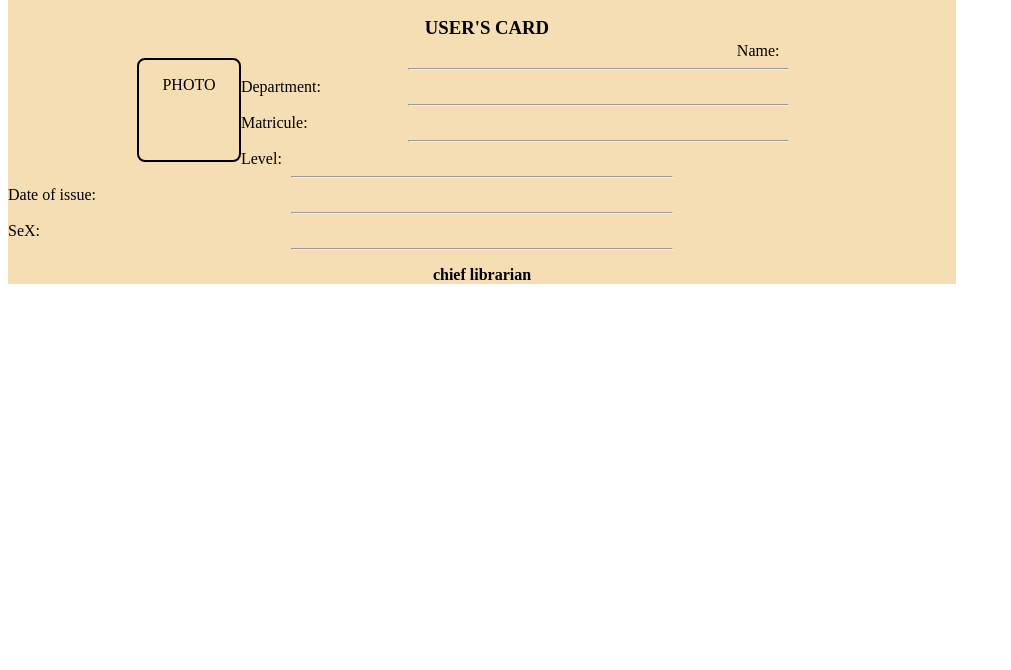
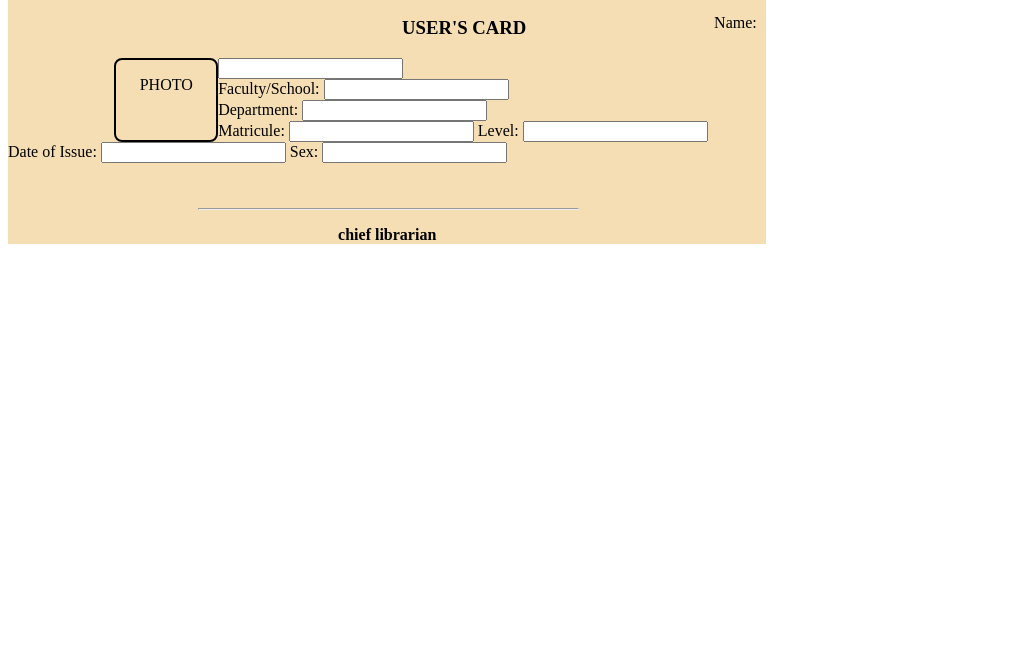
Before and after one commit to cecil211-mch/library-card.github.io, a plain HTML site: page index.html in a window 1280 px wide. Shown: the part 130-800 px from the top of the page, without its empty margins (0-1011 px from the left). Drawn offline with Linux system fonts and the light colour scheme.

Commit message:
labrary card

```diff
--- a/index.html
+++ b/index.html
@@ -21,7 +21,7 @@
 
                 border-radius: 8px;
                 width: 100px;
-                height: 100px;
+                height: 80px;
                 margin-right:12%;
                 float: left;
             }
@@ -29,7 +29,7 @@
                 border: 2px solid black;
                 border-radius: 8px;
                 width: 100px;
-                height: 100px;
+                height: 80px;
                 margin-left:12%;
                 float:left;
 
@@ -42,14 +42,27 @@
             }
             form{
                 margin-top:15%;
+
+            }
+            .lib{
+                margin-top:6%;
+                text-align: center;
             }
             .main{
-                 Width:75%;
+                 Width:60%;
                  background-color: wheat;
             }
-            hr{
+            /*hr{
+                display: block;
+                margin-top: .5em;
+                margin-bottom: 0.5em;
+                margin-right: auto;
+                border-style: inset;
+                border-width: 1px;
                 width: 40%;
-            }
+                text-align: left;
+                margin-left: 10%;
+            }*/
         </style>
 
     </head>
@@ -65,19 +78,39 @@
                     <h3><b>USER'S CARD</b></h3>
                 </div>
                 <div class="container2">
-                    <p style="text-align: center; ">PHOTO</p>
+                    <p style="vertical-align: middle; text-align: center;">PHOTO</p>
                 </div>
             </div>
             <div class="form">
                 <form>
-                    Name: <hr>
-                    Department: <hr>
-                    Matricule: <hr>
-                    Level: <hr>
-                    Date of issue: <hr>
-                    SeX: <hr>
+                    <form>
+                        Name:
+                        <input type=“text” name=“Name”>
+                        <br>
+                        Faculty/School:
+                        <input type=“text” name=“Faculty/school”>
+                        <br>
+                        Department:
+                        <input type=“text” name=“Department”>
+                        <br>
+                        Matricule:
+                        <input type=“text” name=“Matricule”>
+                        Level:
+                        <input type=“text” name=“Level”>
+                        <br>
+                        Date of Issue:
+                        <input type=“text” name=“Date”>
+                        Sex:
+                        <input type=“text” name=“sex”>
+                         <br>
+                        </form>
+
                 </form>
-                <p style="color: black; text-align: center;"><b>chief librarian</b></p>
+                <div class="lib">
+                    <hr style="margin-left: 25%; width: 50%;">
+                <p style="color: black; text-align: center"><b>chief librarian</b></p>
+                </div>
+
             </div>
 
 
```
